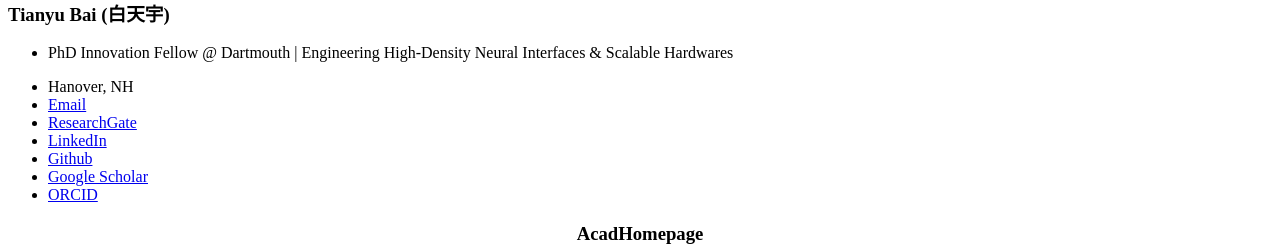
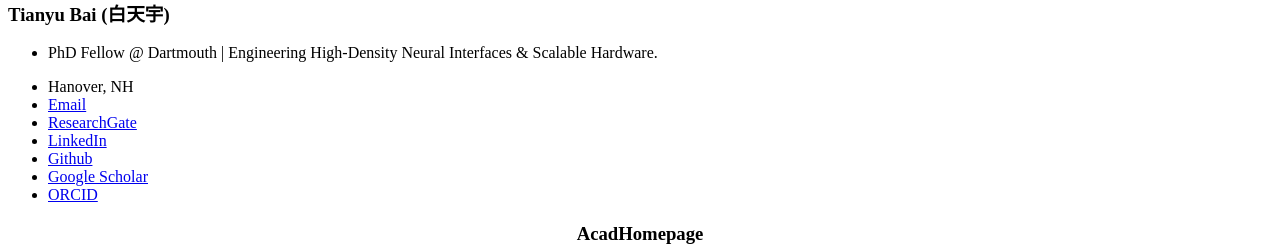
Before and after one commit to Tianyu-Bai/Tianyu-Bai.github.io, a Jekyll site: the page built from docs/README-zh.md, in a window 1280 px wide. Shown: the part 490-736 px from the top of the page. Built offline with Jekyll 4.4.1, drawn with Linux system fonts in a browser that asks for light colours; our own code applies the rules of GitHub Pages for plain Markdown files.

Commit message:
Revise site description in _config.yml
Updated the description for clarity and conciseness.

```diff
--- a/_config.yml
+++ b/_config.yml
@@ -7,7 +7,7 @@
 
 # Site Settings
 title                        : "Tianyu Bai (白天宇)"
-description                  : "PhD Innovation Fellow @ Dartmouth | Engineering High-Density Neural Interfaces & Scalable Hardwares"
+description                  : "PhD Fellow @ Dartmouth | Engineering High-Density Neural Interfaces & Scalable Hardware."
 repository                   : "Tianyu-Bai/tianyu-bai.github.io"
 google_scholar_stats_use_cdn : true
 
```
